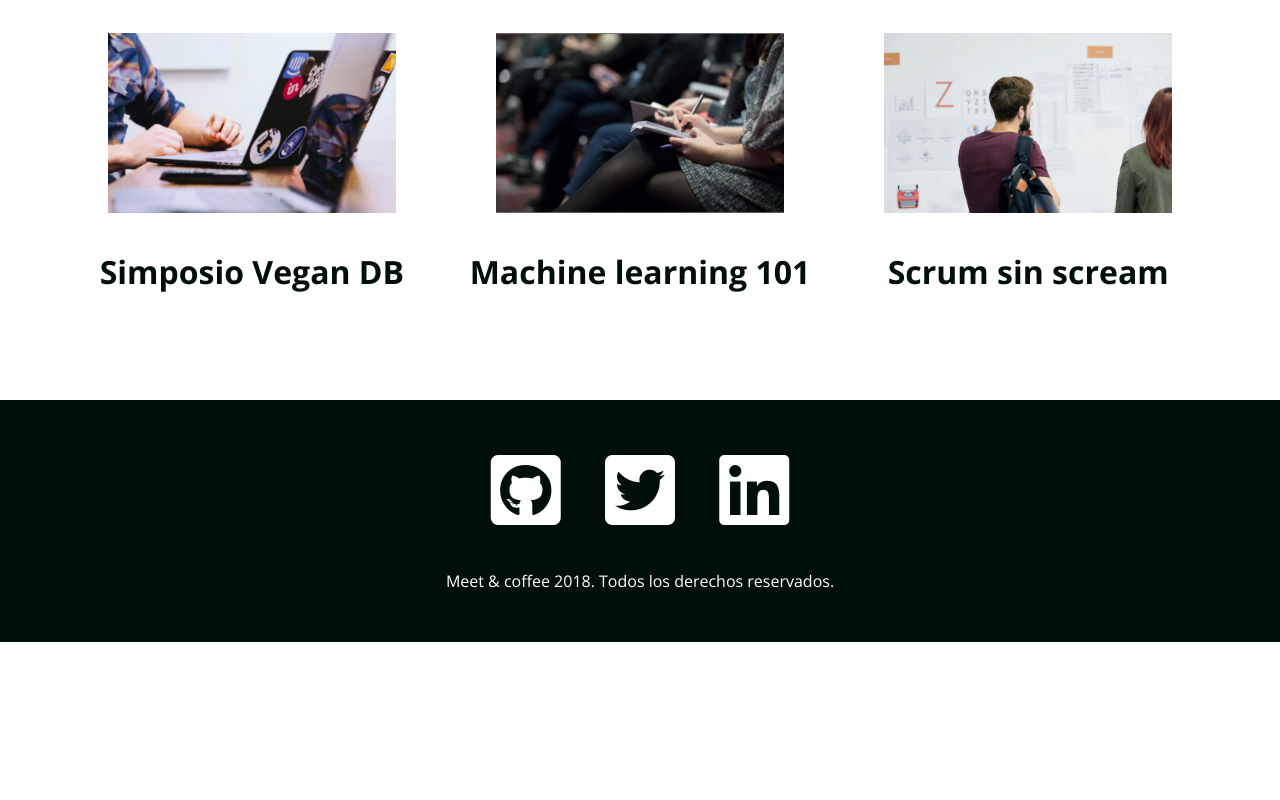
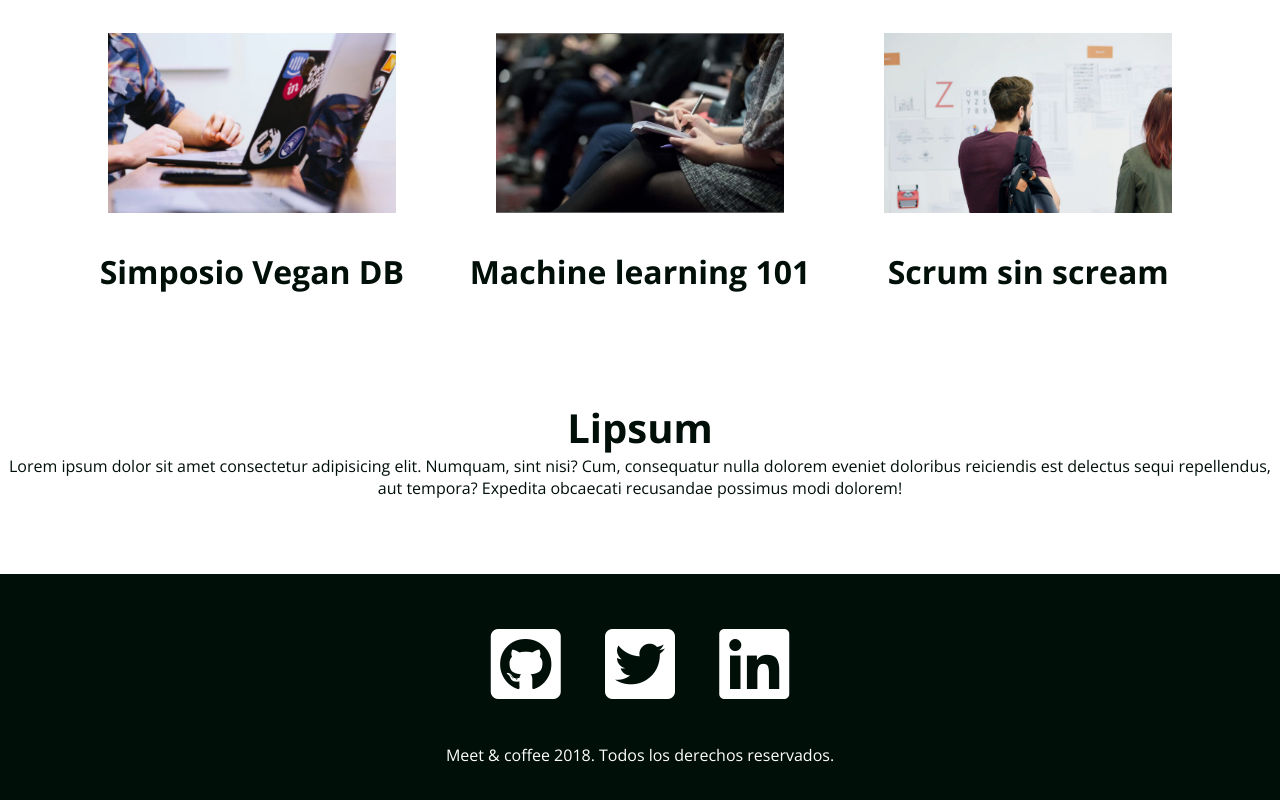
Before and after one commit to Pj85rC/meet-coffee, a plain HTML site: page index.html in a window 1280 px wide. Shown: the part 1647-2447 px from the top of the page. Before the commit the page ends 2289 px from the top, so only its background shows below. Drawn offline with nearby package versions, Linux system fonts and the light colour scheme.

Commit message:
added new text to he index of meet&coffee project

```diff
--- a/index.html
+++ b/index.html
@@ -95,6 +95,11 @@
     </article>
   </section>
 
+  <section>
+    <h2>Lipsum</h2>
+    <p>Lorem ipsum dolor sit amet consectetur adipisicing elit. Numquam, sint nisi? Cum, consequatur nulla dolorem eveniet doloribus reiciendis est delectus sequi repellendus, aut tempora? Expedita obcaecati recusandae possimus modi dolorem!</p>
+  </section>
+
   <footer id="contacto" class="oscuro">
       <a href="#"><i class="fab fa-github-square fa-5x"></i></ion-icon></a>
       <a href="#"><i class="fab fa-twitter-square fa-5x"></i></ion-icon></a>
```
